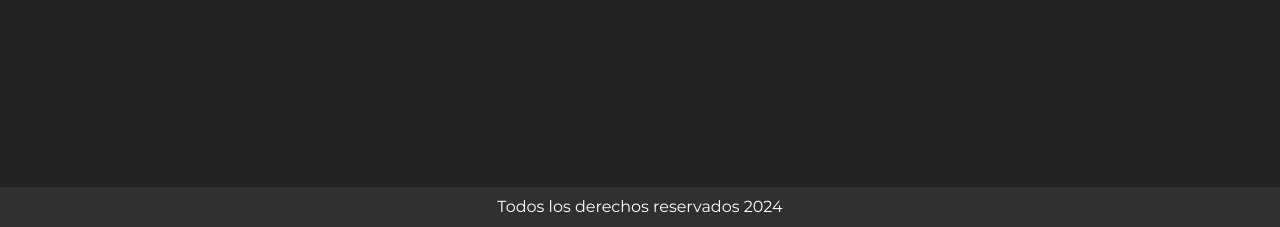
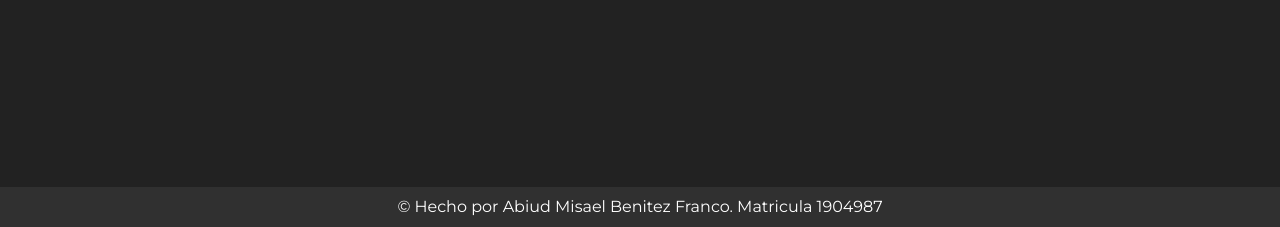
Before and after one commit to AbiudBenitez/modelado_y_simulacion, a Django app: page / in a window 1280 px wide. Shown: the part 593-820 px from the top of the page. Run offline with Django 5.2, Linux system fonts and the light colour scheme; data that the repository does not hold is empty; some libraries are stand-ins or nearby versions.

Commit message:
Se cambio el footer

```diff
--- a/rectangulares/templates/layouts/base.html
+++ b/rectangulares/templates/layouts/base.html
@@ -69,7 +69,7 @@
       </header>
       {% block content %} {% endblock content %}
     </section>
-    <footer class="bg-dark mt-3 p-2 text-center">Todos los derechos reservados 2024</footer>
+    <footer class="bg-dark mt-3 p-2 text-center">&copy; Hecho por Abiud Misael Benitez Franco. Matricula 1904987</footer>
   </body>
 </html>
 
```
